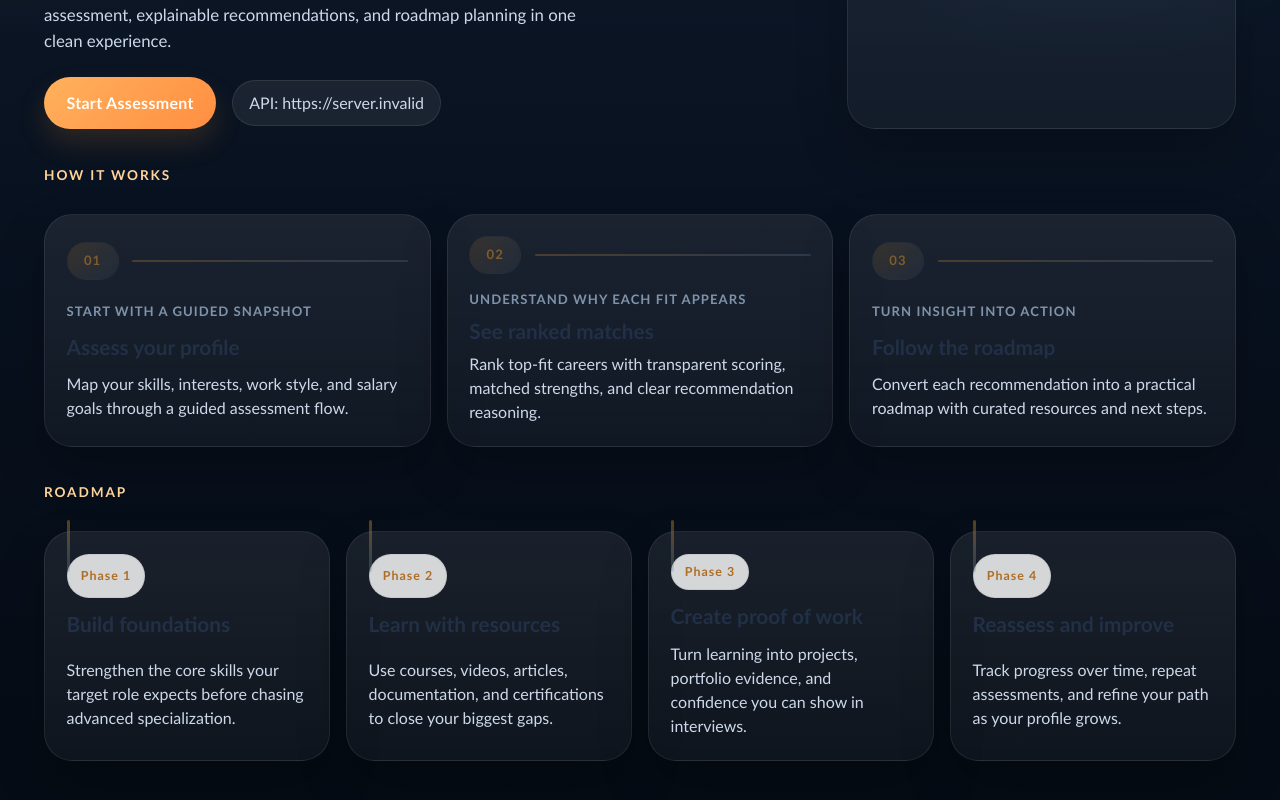
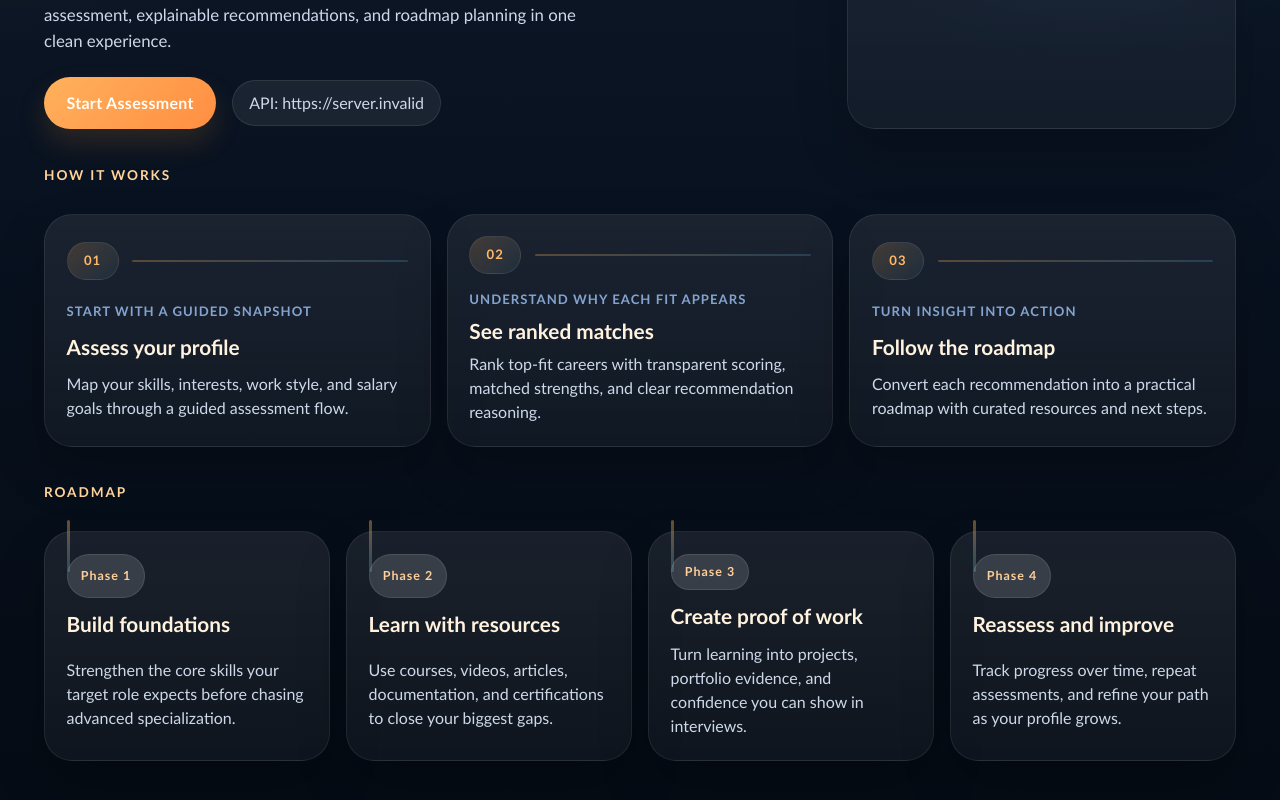
Before and after one commit to habibafathima2k4-art/AI_Career_Navigator, a React (Vite) app in the folder frontend/: page / in a window 1280 px wide. Shown: the part 580-1380 px from the top of the page. Built offline with nearby package versions, Linux system fonts and the light colour scheme; no server answers.

Commit message:
Fix dark theme contrast inconsistencies

```diff
--- a/frontend/src/styles.css
+++ b/frontend/src/styles.css
@@ -279,10 +279,10 @@ button:disabled {
 
 .phase-step-badge {
   align-items: center;
-  background: linear-gradient(135deg, rgba(201, 138, 46, 0.16), rgba(106, 143, 184, 0.1));
-  border: 1px solid rgba(33, 48, 71, 0.08);
+  background: linear-gradient(135deg, rgba(255, 177, 92, 0.18), rgba(103, 210, 255, 0.08));
+  border: 1px solid rgba(255, 255, 255, 0.08);
   border-radius: 999px;
-  color: #7f5c2d;
+  color: #ffb968;
   display: inline-flex;
   font-size: 0.82rem;
   font-weight: 800;
@@ -293,7 +293,7 @@ button:disabled {
 }
 
 .phase-step-line {
-  background: linear-gradient(90deg, rgba(201, 138, 46, 0.28), rgba(106, 143, 184, 0.22));
+  background: linear-gradient(90deg, rgba(255, 177, 92, 0.28), rgba(103, 210, 255, 0.18));
   border-radius: 999px;
   display: block;
   flex: 1;
@@ -306,7 +306,7 @@ button:disabled {
 }
 
 .phase-kicker {
-  color: #7f93aa;
+  color: #84a4cf;
   font-size: 0.82rem;
   font-weight: 700;
   letter-spacing: 0.08em;
@@ -315,7 +315,7 @@ button:disabled {
 
 .phase-card h3,
 .roadmap-card h3 {
-  color: #213047;
+  color: #fff2de;
   font-size: 1.3rem;
   line-height: 1.2;
   margin: 0;
@@ -329,7 +329,7 @@ button:disabled {
 }
 
 .roadmap-card::before {
-  background: linear-gradient(180deg, rgba(201, 138, 46, 0.42), rgba(106, 143, 184, 0.28));
+  background: linear-gradient(180deg, rgba(255, 177, 92, 0.4), rgba(103, 210, 255, 0.24));
   border-radius: 999px;
   content: "";
   height: 52px;
@@ -341,10 +341,10 @@ button:disabled {
 
 .roadmap-pill {
   align-items: center;
-  background: rgba(255, 255, 255, 0.82);
-  border: 1px solid rgba(33, 48, 71, 0.08);
+  background: rgba(255, 255, 255, 0.14);
+  border: 1px solid rgba(255, 255, 255, 0.1);
   border-radius: 999px;
-  color: #b06e22;
+  color: #ffcf99;
   display: inline-flex;
   font-size: 0.78rem;
   font-weight: 800;
@@ -355,7 +355,7 @@ button:disabled {
 
 .assessment-form {
   background:
-    linear-gradient(180deg, rgba(255, 255, 255, 0.88), rgba(255, 252, 247, 0.76));
+    linear-gradient(180deg, rgba(255, 255, 255, 0.08), rgba(255, 255, 255, 0.04));
   border: 1px solid var(--stroke);
   border-radius: 30px;
   box-shadow: var(--shadow-lg);
```
